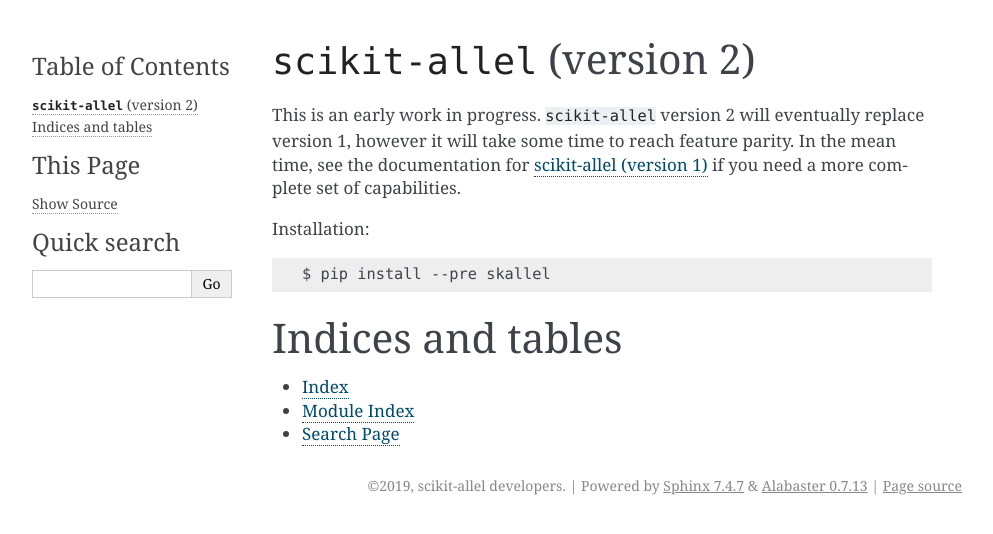
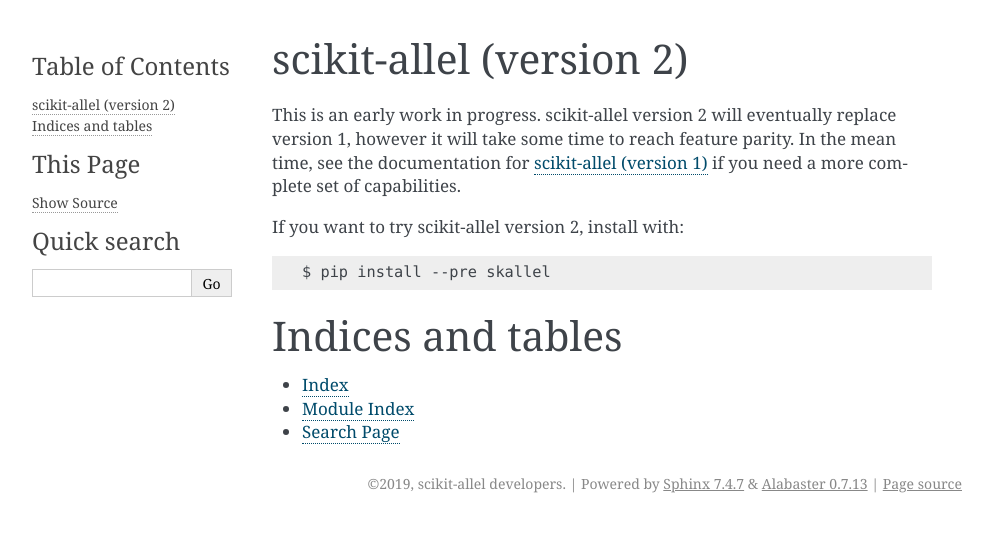
Before and after one commit to scikit-allel/skallel, a Sphinx documentation site: the page built from docs/index.rst, in a window 1280 px wide. Shown: the top 534 px of the page, without its empty margins (148-1141 px from the left). Built offline with Sphinx 7.4.7, drawn with Linux system fonts in a browser that asks for light colours.

```diff
--- a/docs/index.rst
+++ b/docs/index.rst
@@ -3,16 +3,16 @@
    You can adapt this file completely to your liking, but it should at least
    contain the root `toctree` directive.
 
-``scikit-allel`` (version 2)
-============================
+scikit-allel (version 2)
+========================
 
-This is an early work in progress. ``scikit-allel`` version 2 will
+This is an early work in progress. scikit-allel version 2 will
 eventually replace version 1, however it will take some time to reach
 feature parity. In the mean time, see the documentation for
 `scikit-allel (version 1) <http://scikit-allel.readthedocs.org>`_ if
 you need a more complete set of capabilities.
 
-Installation::
+If you want to try scikit-allel version 2, install with::
 
     $ pip install --pre skallel
 
```
Also changed, not shown: 1 other file.
